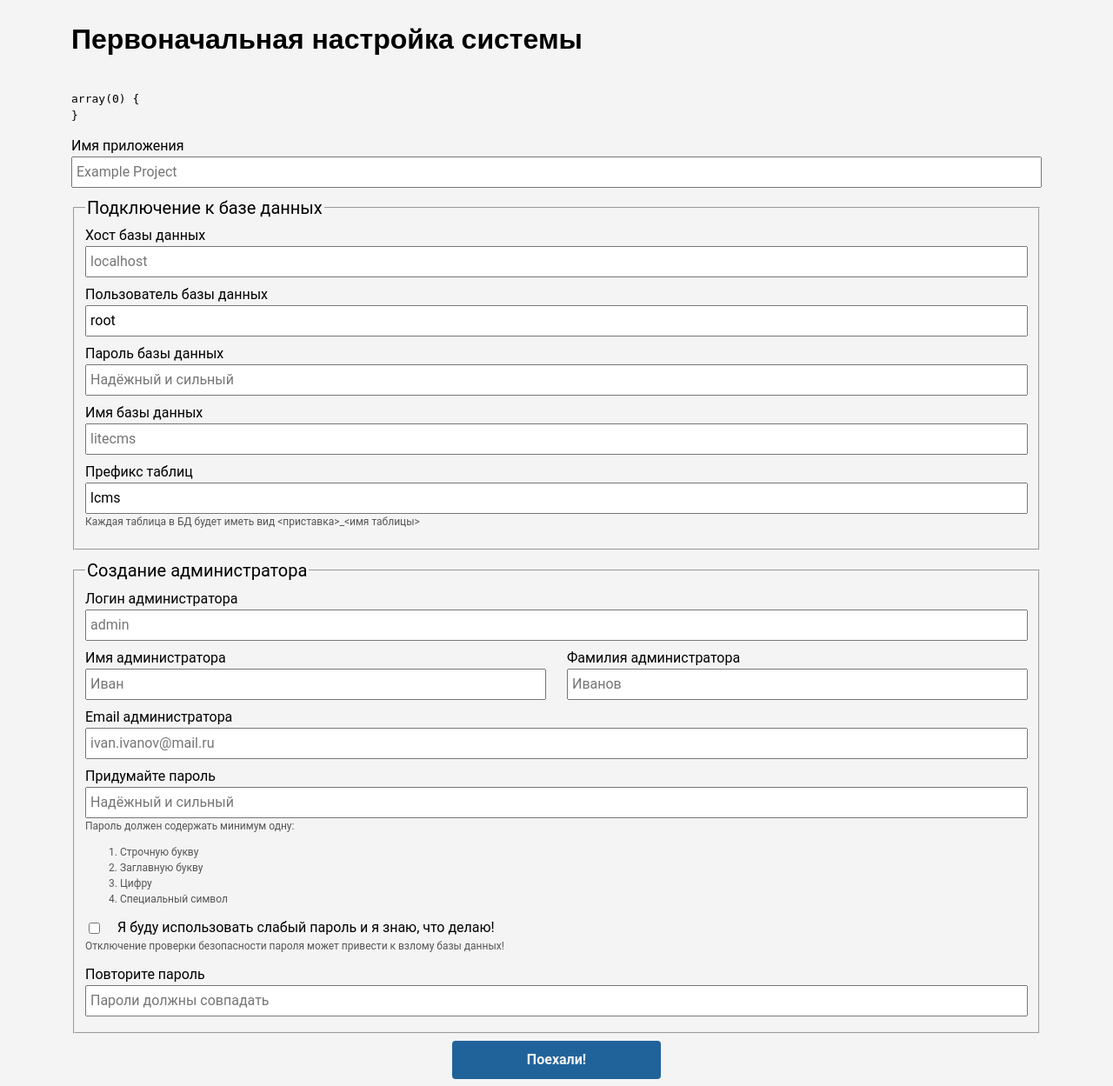
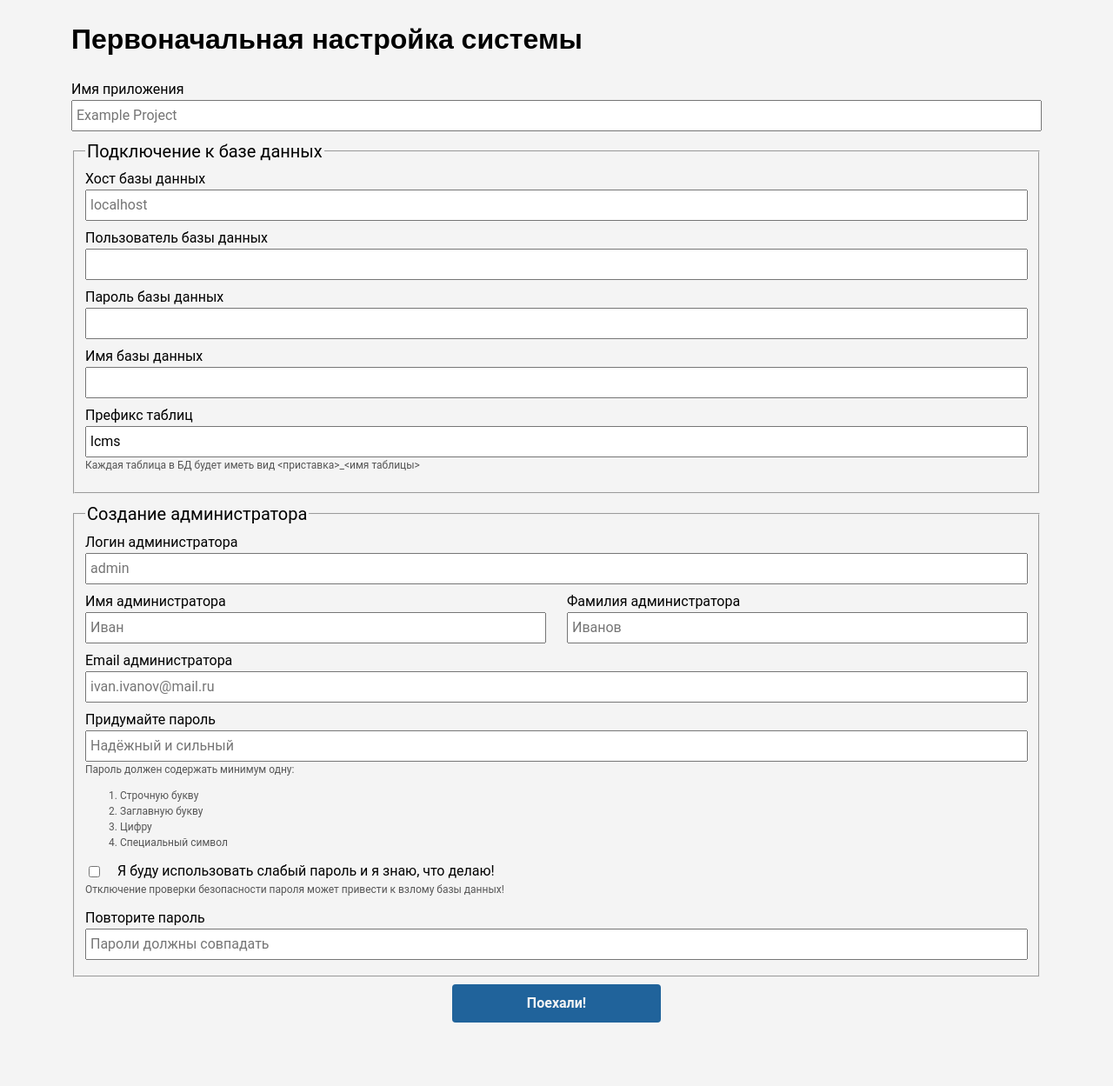
Before and after one commit to SolovovChann/litecms, a PHP site: page /admin/config/ in a window 1280 px wide. Shown: the whole page at 87% size. After the commit the page ends 1176 px from the top, so only its background shows below. Run offline with PHP 8.4, Linux system fonts and the light colour scheme; data that the repository does not hold is empty; some web fonts are replaced.

Commit message:
Small fixes

```diff
--- a/global.php
+++ b/global.php
@@ -27,6 +27,7 @@ function redirect(string $to, Request $request = null) {
     $defaultKeys = [
         'self' => 'Refresh:1',
         'previous' => "Location: {$request->referer}",
+        'home' => 'Location: /',
     ];
 
     if ($request !== null and array_key_exists($to, $defaultKeys)) {
--- a/templates/admin/configurate.php
+++ b/templates/admin/configurate.php
@@ -1,5 +1,3 @@
-<?= debug($_POST) ?>
-
 <form action="" method="POST" id="configurate-form">
   <div class="form__group">
     <label for="application_name" class="form__label">Имя приложения</label>
@@ -16,17 +14,17 @@
 
     <div class="form__group">
       <label for="connection_user" class="form__label">Пользователь базы данных</label>
-      <input class="form__input" id="connection_user" name="connection_user" value="root" required type="text">
+      <input class="form__input" id="connection_user" name="connection_user" required type="text">
     </div>
 
     <div class="form__group">
       <label for="connection_password" class="form__label">Пароль базы данных</label>
-      <input class="form__input" id="connection_password" name="connection_password" placeholder="Надёжный и сильный" required type="password">
+      <input class="form__input" id="connection_password" name="connection_password" required type="password">
     </div>
 
     <div class="form__group">
       <label for="connection_database" class="form__label">Имя базы данных</label>
-      <input class="form__input" id="connection_database" name="connection_database" placeholder="litecms" required type="text">
+      <input class="form__input" id="connection_database" name="connection_database" required type="text">
     </div>
 
     <div class="form__group">
--- a/templates/home.php
+++ b/templates/home.php
@@ -0,0 +1,5 @@
+<p>Поздравляем, установка произошла успешно.</p>
+
+<p>Давайте, для начала, <a href="<?= url(\Litecms\Controllers\Admin::class, "configurate") ?>" class="btn btn-primary">настроим</a> вашу систему</p>
+
+<p>Измените шаблоны <code>templates/home.php</code> и <code>template/markups/base.php</code> что бы изменить внешний вид этой страницы.</p>
```
Also changed, not shown: litecms/user/User.php (+7 -1 lines).
